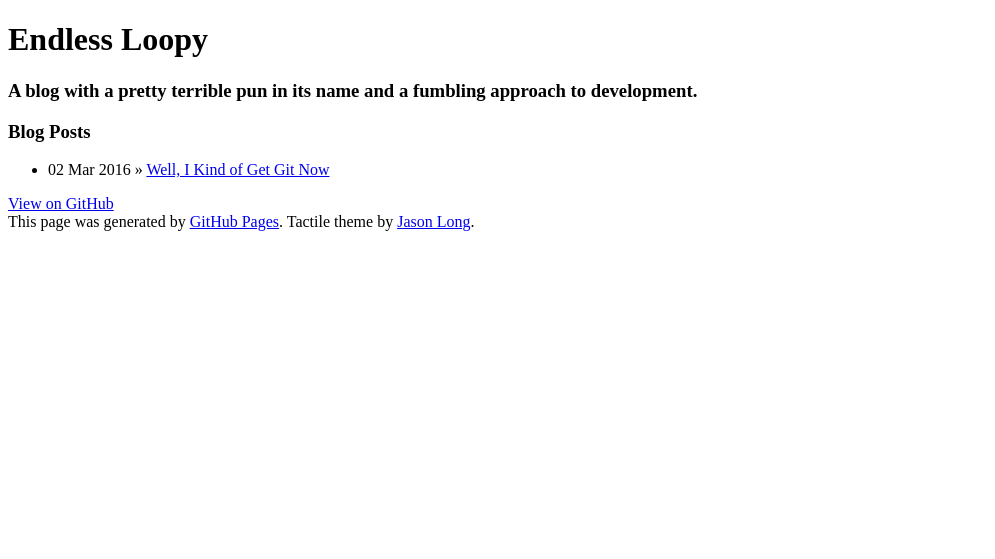
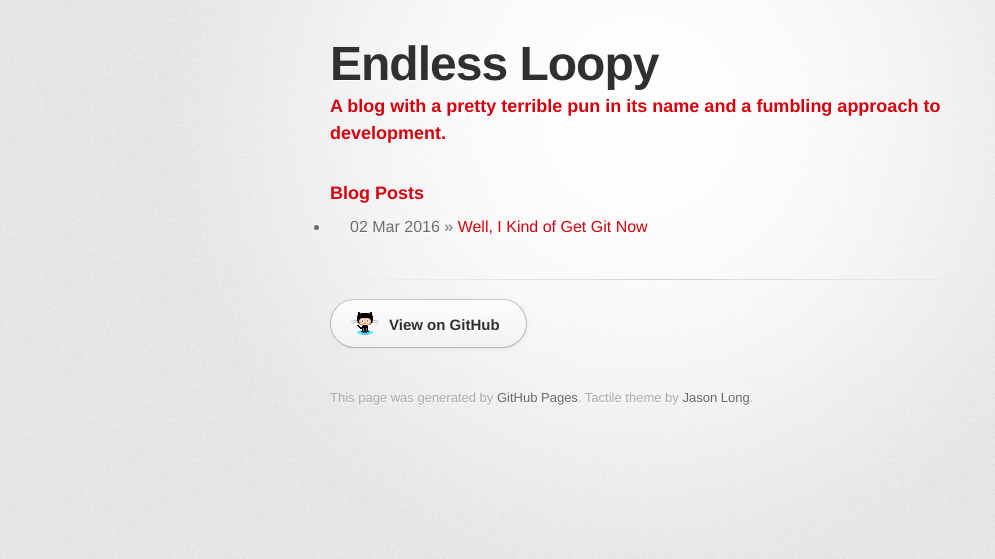
Before and after one commit to loopy3025/simplegit, a Jekyll site: the page built from blog/index.html, in a window 1280 px wide. Shown: the top 559 px of the page, without its empty margins (0-995 px from the left). Built offline with Jekyll 4.4.1, drawn with Linux system fonts in a browser that asks for light colours; some web fonts are replaced.

Commit message:
Update default.html

```diff
--- a/_layouts/default.html
+++ b/_layouts/default.html
@@ -4,9 +4,9 @@
     <meta charset='utf-8'>
     <meta http-equiv="X-UA-Compatible" content="chrome=1">
     <link href='https://fonts.googleapis.com/css?family=Chivo:900' rel='stylesheet' type='text/css'>
-    <link rel="stylesheet" type="text/css" href="stylesheets/stylesheet.css" media="screen">
-    <link rel="stylesheet" type="text/css" href="stylesheets/github-dark.css" media="screen">
-    <link rel="stylesheet" type="text/css" href="stylesheets/print.css" media="print">
+    <link rel="stylesheet" type="text/css" href="/stylesheets/stylesheet.css" media="screen">
+    <link rel="stylesheet" type="text/css" href="/stylesheets/github-dark.css" media="screen">
+    <link rel="stylesheet" type="text/css" href="/stylesheets/print.css" media="print">
     <!--[if lt IE 9]>
     <script src="//html5shiv.googlecode.com/svn/trunk/html5.js"></script>
     <![endif]-->
```
